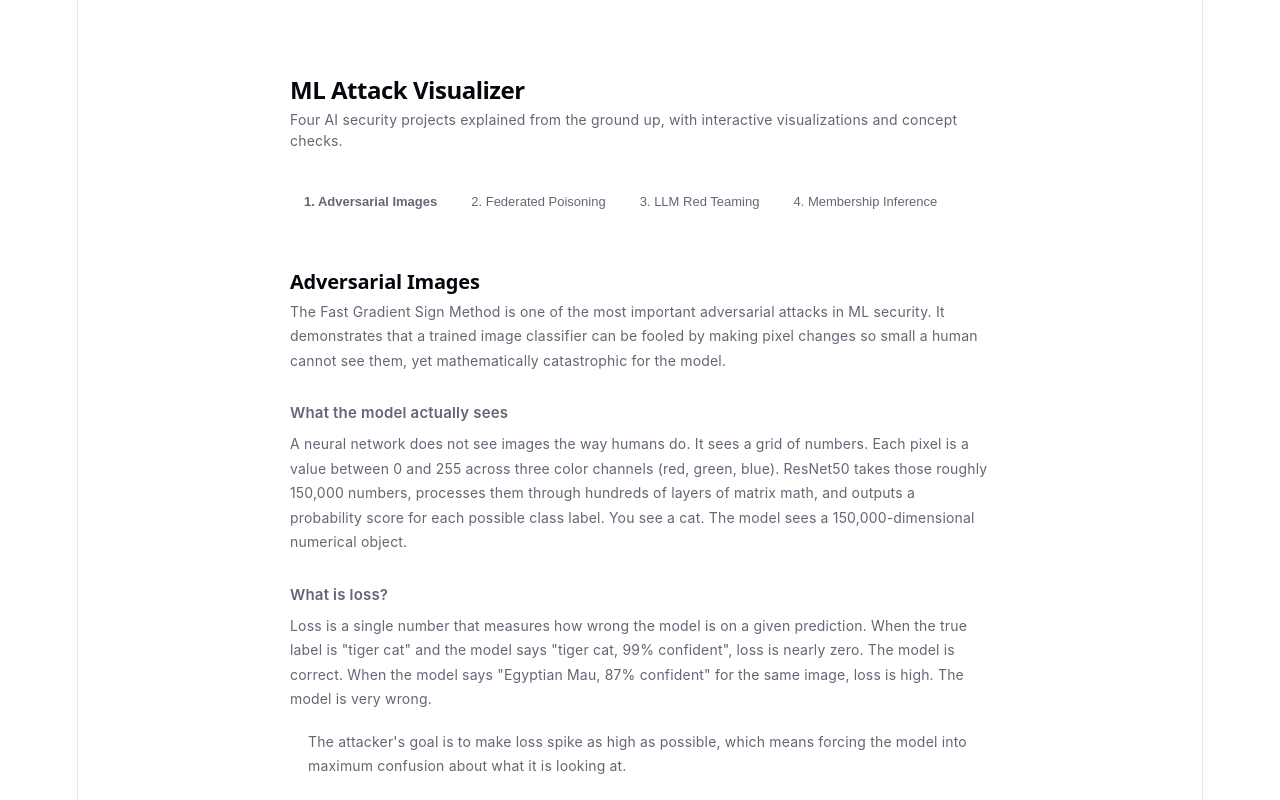
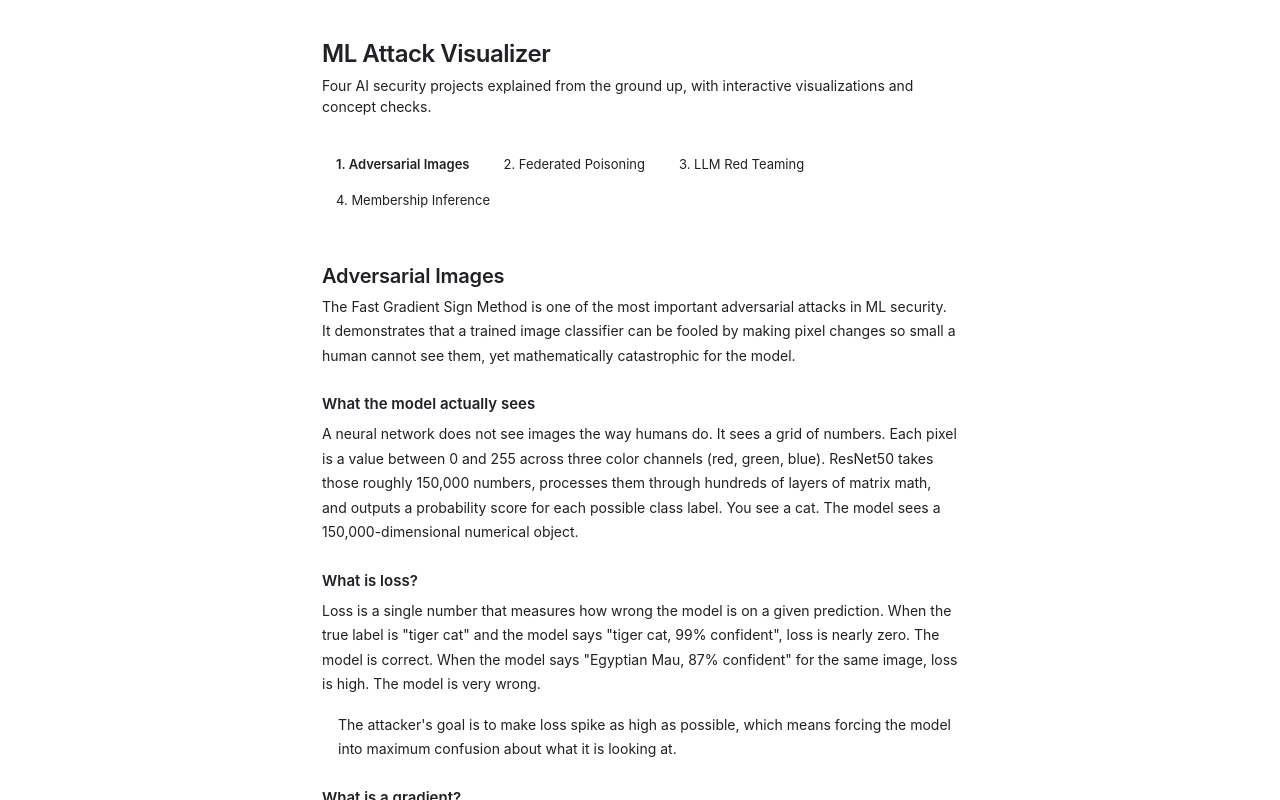
Before and after one commit to sabrinahaniff/ml-attack-visualizer, a React (Vite) app: page / in a window 1280 px wide. Shown: the top 800 px of the page. Built offline with nearby package versions, Linux system fonts and the light colour scheme.

Commit message:
update index css file

```diff
--- a/src/index.css
+++ b/src/index.css
@@ -1,111 +1,149 @@
+*, *::before, *::after { box-sizing: border-box; margin: 0; padding: 0; }
+
 :root {
-  --text: #6b6375;
-  --text-h: #08060d;
-  --bg: #fff;
-  --border: #e5e4e7;
-  --code-bg: #f4f3ec;
-  --accent: #aa3bff;
-  --accent-bg: rgba(170, 59, 255, 0.1);
-  --accent-border: rgba(170, 59, 255, 0.5);
-  --social-bg: rgba(244, 243, 236, 0.5);
-  --shadow:
-    rgba(0, 0, 0, 0.1) 0 10px 15px -3px, rgba(0, 0, 0, 0.05) 0 4px 6px -2px;
-
-  --sans: system-ui, 'Segoe UI', Roboto, sans-serif;
-  --heading: system-ui, 'Segoe UI', Roboto, sans-serif;
-  --mono: ui-monospace, Consolas, monospace;
-
-  font: 18px/145% var(--sans);
-  letter-spacing: 0.18px;
-  color-scheme: light dark;
-  color: var(--text);
-  background: var(--bg);
-  font-synthesis: none;
-  text-rendering: optimizeLegibility;
-  -webkit-font-smoothing: antialiased;
-  -moz-osx-font-smoothing: grayscale;
-
-  @media (max-width: 1024px) {
-    font-size: 16px;
-  }
-}
-
-@media (prefers-color-scheme: dark) {
-  :root {
-    --text: #9ca3af;
-    --text-h: #f3f4f6;
-    --bg: #16171d;
-    --border: #2e303a;
-    --code-bg: #1f2028;
-    --accent: #c084fc;
-    --accent-bg: rgba(192, 132, 252, 0.15);
-    --accent-border: rgba(192, 132, 252, 0.5);
-    --social-bg: rgba(47, 48, 58, 0.5);
-    --shadow:
-      rgba(0, 0, 0, 0.4) 0 10px 15px -3px, rgba(0, 0, 0, 0.25) 0 4px 6px -2px;
-  }
-
-  #social .button-icon {
-    filter: invert(1) brightness(2);
-  }
+  --bg: #ffffff;
+  --surface: #f8f9fa;
+  --surface2: #f1f3f4;
+  --border: #e8eaed;
+  --border2: #dadce0;
+  --text: #202124;
+  --muted: #5f6368;
+  --faint: #9aa0a6;
+  --accent: #1a73e8;
+  --accent-bg: #e8f0fe;
+  --accent-border: #c5d8fc;
+  --green: #137333;
+  --green-bg: #e6f4ea;
+  --green-border: #a8d5b5;
+  --red: #c5221f;
+  --red-bg: #fce8e6;
+  --red-border: #f5b8b5;
+  --amber: #b06000;
+  --amber-bg: #fef7e0;
+  --amber-border: #fde293;
+  --font: -apple-system, BlinkMacSystemFont, 'Segoe UI', Roboto, sans-serif;
+  --mono: 'SF Mono', 'Fira Code', monospace;
+  --radius: 8px;
+  --radius-lg: 12px;
+  --shadow: 0 1px 3px rgba(0,0,0,0.08), 0 1px 2px rgba(0,0,0,0.04);
+  --shadow-md: 0 4px 12px rgba(0,0,0,0.08), 0 2px 4px rgba(0,0,0,0.04);
 }
 
 body {
-  margin: 0;
+  font-family: var(--font);
+  background: var(--bg);
+  color: var(--text);
+  line-height: 1.6;
+  font-size: 15px;
 }
 
-#root {
-  width: 1126px;
-  max-width: 100%;
-  margin: 0 auto;
-  text-align: center;
-  border-inline: 1px solid var(--border);
-  min-height: 100svh;
-  display: flex;
-  flex-direction: column;
-  box-sizing: border-box;
+h1 { font-size: 28px; font-weight: 700; letter-spacing: -0.02em; line-height: 1.2; }
+h2 { font-size: 22px; font-weight: 700; letter-spacing: -0.01em; line-height: 1.3; margin-bottom: 0.5rem; }
+h3 { font-size: 17px; font-weight: 600; margin: 2rem 0 0.5rem; color: var(--text); }
+h4 { font-size: 14px; font-weight: 600; margin: 1.25rem 0 0.4rem; color: var(--text); }
+p { color: var(--muted); line-height: 1.75; margin-bottom: 1rem; font-size: 15px; }
+code { font-family: var(--mono); font-size: 13px; background: var(--surface2); padding: 2px 6px; border-radius: 4px; color: var(--text); }
+
+.card {
+  background: var(--surface);
+  border: 1px solid var(--border);
+  border-radius: var(--radius-lg);
+  padding: 1.25rem 1.5rem;
+  margin: 1rem 0;
 }
 
-h1,
-h2 {
-  font-family: var(--heading);
-  font-weight: 500;
-  color: var(--text-h);
+.callout {
+  border-left: 3px solid var(--accent);
+  background: var(--accent-bg);
+  padding: 0.875rem 1.25rem;
+  border-radius: 0 var(--radius) var(--radius) 0;
+  margin: 1rem 0;
+}
+.callout p { color: #1a56b0; margin: 0; font-size: 14px; }
+
+.callout.green { border-color: var(--green); background: var(--green-bg); }
+.callout.green p { color: var(--green); }
+
+.callout.amber { border-color: var(--amber); background: var(--amber-bg); }
+.callout.amber p { color: var(--amber); }
+
+.step {
+  display: flex;
+  gap: 14px;
+  align-items: flex-start;
+  margin: 0.75rem 0;
+}
+.step-num {
+  width: 28px; height: 28px;
+  border-radius: 50%;
+  background: var(--accent);
+  color: white;
+  display: flex; align-items: center; justify-content: center;
+  font-size: 12px; font-weight: 700;
+  flex-shrink: 0;
+}
+.step-text { font-size: 14px; line-height: 1.7; color: var(--muted); padding-top: 4px; }
+
+.metric-grid { display: flex; gap: 10px; flex-wrap: wrap; margin: 1rem 0; }
+.metric {
+  flex: 1; min-width: 110px;
+  background: var(--bg);
+  border: 1px solid var(--border);
+  border-radius: var(--radius);
+  padding: 0.875rem 1rem;
+  box-shadow: var(--shadow);
+}
+.metric-label { font-size: 11px; color: var(--faint); margin-bottom: 4px; font-weight: 500; text-transform: uppercase; letter-spacing: 0.05em; }
+.metric-val { font-size: 22px; font-weight: 700; color: var(--text); }
+
+.result-row {
+  display: flex; gap: 10px; align-items: flex-start;
+  padding: 10px 14px; border-radius: var(--radius);
+  margin: 5px 0;
+}
+.result-label { font-size: 12px; font-weight: 700; min-width: 100px; padding-top: 1px; }
+
+.quiz-wrap {
+  background: var(--surface);
+  border: 1px solid var(--border);
+  border-radius: var(--radius-lg);
+  padding: 1.25rem 1.5rem;
+  margin: 2rem 0;
+}
+.quiz-q { font-size: 14px; font-weight: 600; margin-bottom: 10px; color: var(--text); }
+.quiz-opt {
+  display: block; width: 100%; text-align: left;
+  padding: 10px 14px; margin: 5px 0;
+  border: 1px solid var(--border2);
+  border-radius: var(--radius);
+  background: var(--bg);
+  color: var(--muted);
+  font-size: 14px; cursor: pointer;
+  line-height: 1.5;
+  transition: border-color 0.15s, background 0.15s;
+}
+.quiz-opt:hover:not(:disabled) { border-color: var(--accent); color: var(--text); }
+.quiz-opt.correct { background: var(--green-bg); border-color: var(--green-border); color: var(--green); }
+.quiz-opt.wrong { background: var(--red-bg); border-color: var(--red-border); color: var(--red); }
+.quiz-feedback {
+  margin-top: 10px; padding: 10px 14px;
+  border-radius: var(--radius); font-size: 13px; line-height: 1.6;
+}
+.quiz-feedback.correct { background: var(--green-bg); color: var(--green); border: 1px solid var(--green-border); }
+.quiz-feedback.wrong { background: var(--red-bg); color: var(--red); border: 1px solid var(--red-border); }
+
+.divider { border: none; border-top: 1px solid var(--border); margin: 2rem 0; }
+
+input[type=range] { width: 100%; accent-color: var(--accent); }
+select, button {
+  font-family: var(--font);
+  font-size: 13px;
 }
 
-h1 {
-  font-size: 56px;
-  letter-spacing: -1.68px;
-  margin: 32px 0;
-  @media (max-width: 1024px) {
-    font-size: 36px;
-    margin: 20px 0;
-  }
+.pill {
+  display: inline-block;
+  padding: 3px 10px;
+  border-radius: 20px;
+  font-size: 12px;
+  font-weight: 600;
 }
-h2 {
-  font-size: 24px;
-  line-height: 118%;
-  letter-spacing: -0.24px;
-  margin: 0 0 8px;
-  @media (max-width: 1024px) {
-    font-size: 20px;
-  }
-}
-p {
-  margin: 0;
-}
-
-code,
-.counter {
-  font-family: var(--mono);
-  display: inline-flex;
-  border-radius: 4px;
-  color: var(--text-h);
-}
-
-code {
-  font-size: 15px;
-  line-height: 135%;
-  padding: 4px 8px;
-  background: var(--code-bg);
-}
```
